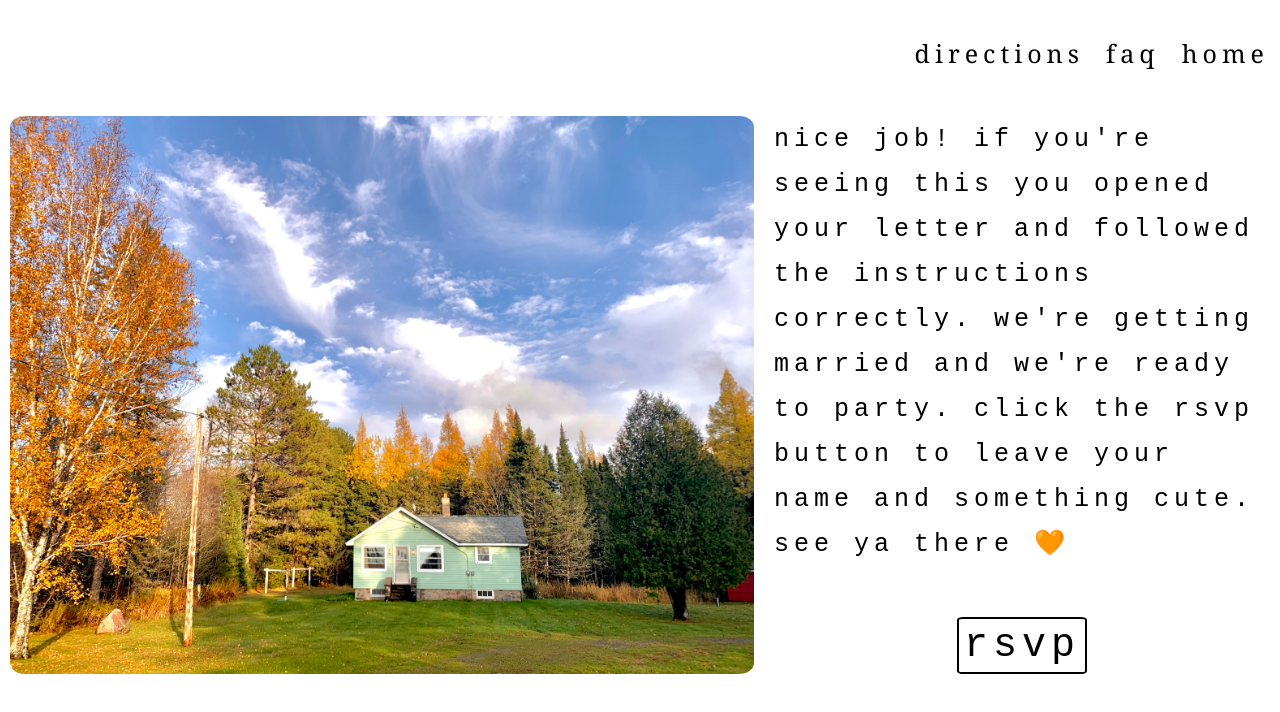
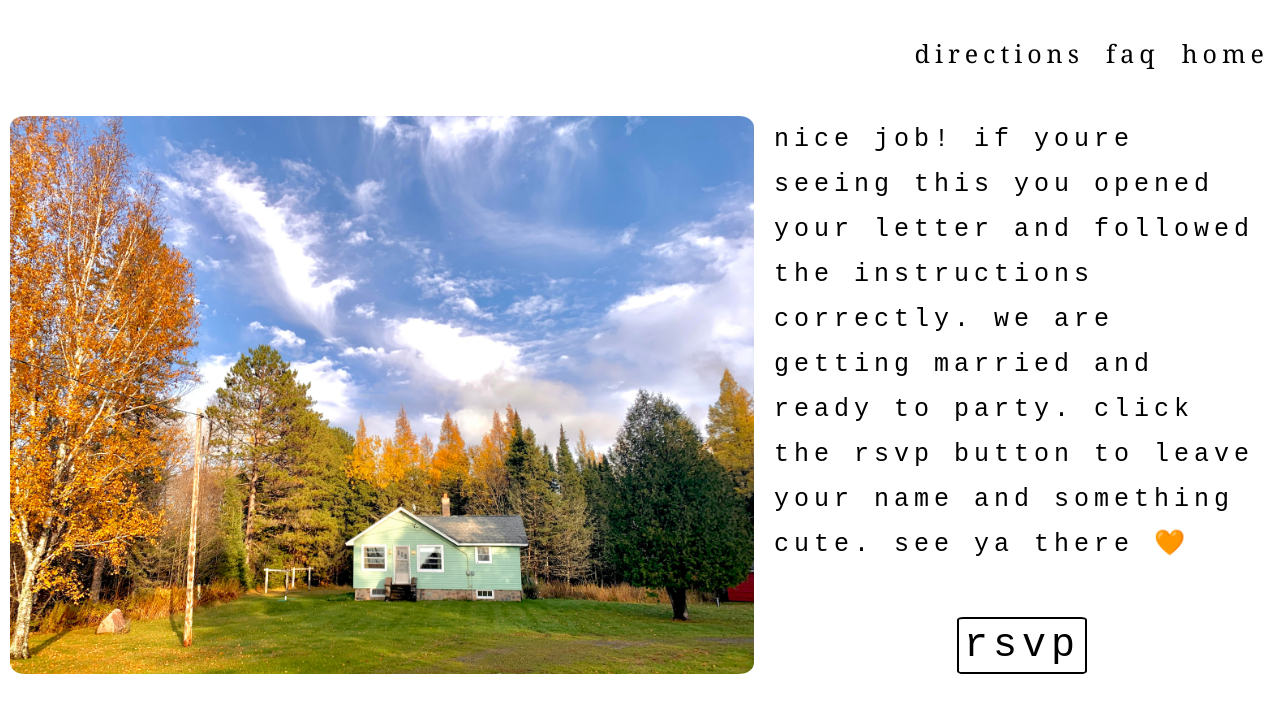
Before and after one commit to Zane-Gilfillan/wedding-in-the-woods, a Next.js app: page / in a window 1280 px wide. Shown: the top 712 px of the page. Built offline with nearby package versions, Linux system fonts and the light colour scheme.

Commit message:
fixing commas

```diff
--- a/components/showcase.js
+++ b/components/showcase.js
@@ -12,7 +12,7 @@ const showcase = () => {
                 <Image className={styles.img} src= {pic} alt='cabin in the woods' />
             </div>
             <div className={styles.text__holder}>
-                <div className={styles.text}>nice job! if you're seeing this you opened your letter and followed the instructions correctly. we're getting married and we're ready to party. click the rsvp button to leave your name and something cute. see ya there 🧡</div>
+                <div className={styles.text}>nice job! if youre seeing this you opened your letter and followed the instructions correctly. we are getting married and ready to party. click the rsvp button to leave your name and something cute. see ya there 🧡</div>
                 <div className={styles.button__container}>
                 <Link href='/Rsvp'><div className={styles.btn}>rsvp</div></Link>
                 </div>
```
